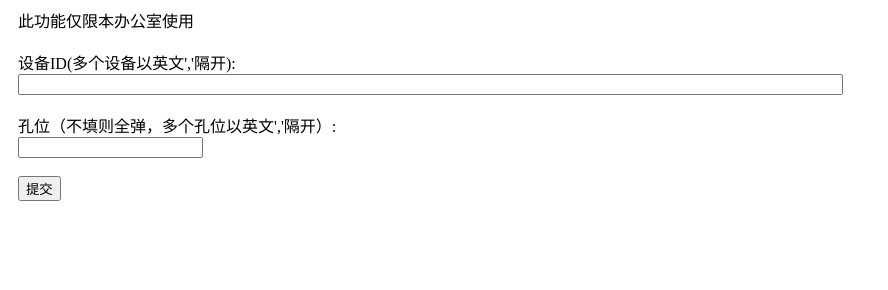
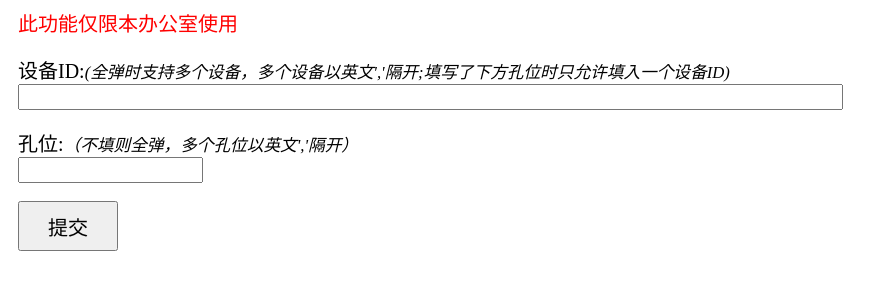
Before and after one commit to wanyingchao/python, a plain HTML site: page z_daydayup/flask/pop.html in a window 1280 px wide. Shown: the whole page, without its empty margins (0-888 px from the left). Drawn offline with Linux system fonts and the light colour scheme.

Commit message:
优化弹宝界面

```diff
--- a/z_daydayup/flask/pop.html
+++ b/z_daydayup/flask/pop.html
@@ -6,15 +6,15 @@
 </head>
 <body>
 <form action="http://192.168.0.93:8888/pop" method="POST" style="padding-left:10px">
-    <div>此功能仅限本办公室使用</div>
+    <div style="color:red;font-size:20px">此功能仅限本办公室使用</div>
     <br>
-    <div>设备ID(多个设备以英文','隔开):</div>
-    <input type="text" name="data" size="100"> <br>
+    <div style="font-size:20px">设备ID:<small><i>(全弹时支持多个设备，多个设备以英文','隔开;填写了下方孔位时只允许填入一个设备ID)</i></small></div>
+    <input type="text" name="data" size="100" style="height:20px"> <br>
     <br>
-    孔位（不填则全弹，多个孔位以英文','隔开）:<br>
-    <input type="text" name="slot"> <br>
+    <div style="font-size:20px">孔位:<small><i>（不填则全弹，多个孔位以英文','隔开）</i></small></div>
+    <input type="text" name="slot" style="height:20px"> <br>
     <br>
-    <input type="submit" value="提交" >
+    <div><input type="submit" value="提交" style="width:100px;height:50px;font-size:20px"></div>
 </form>
 </body>
 </html>
```
